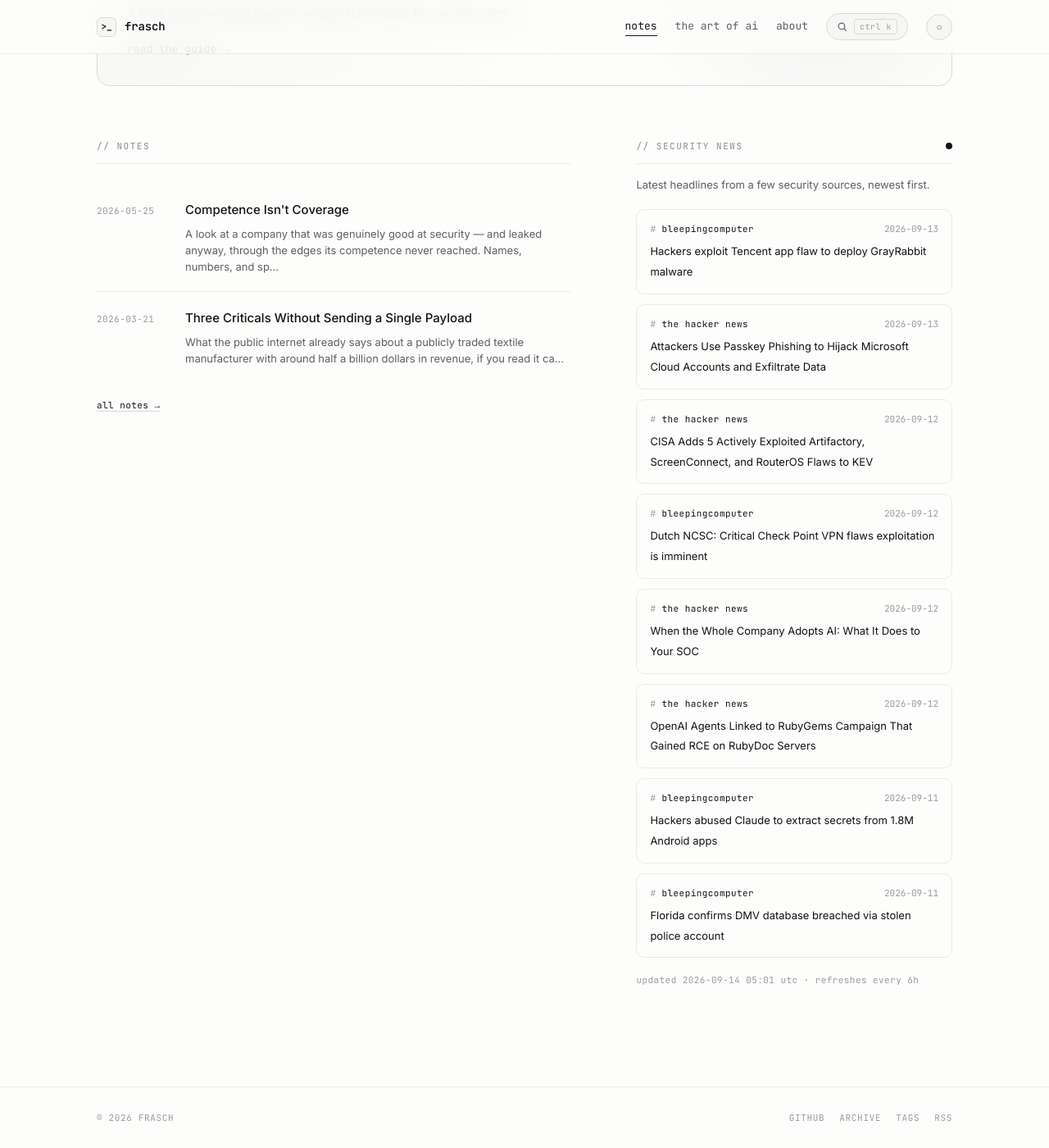
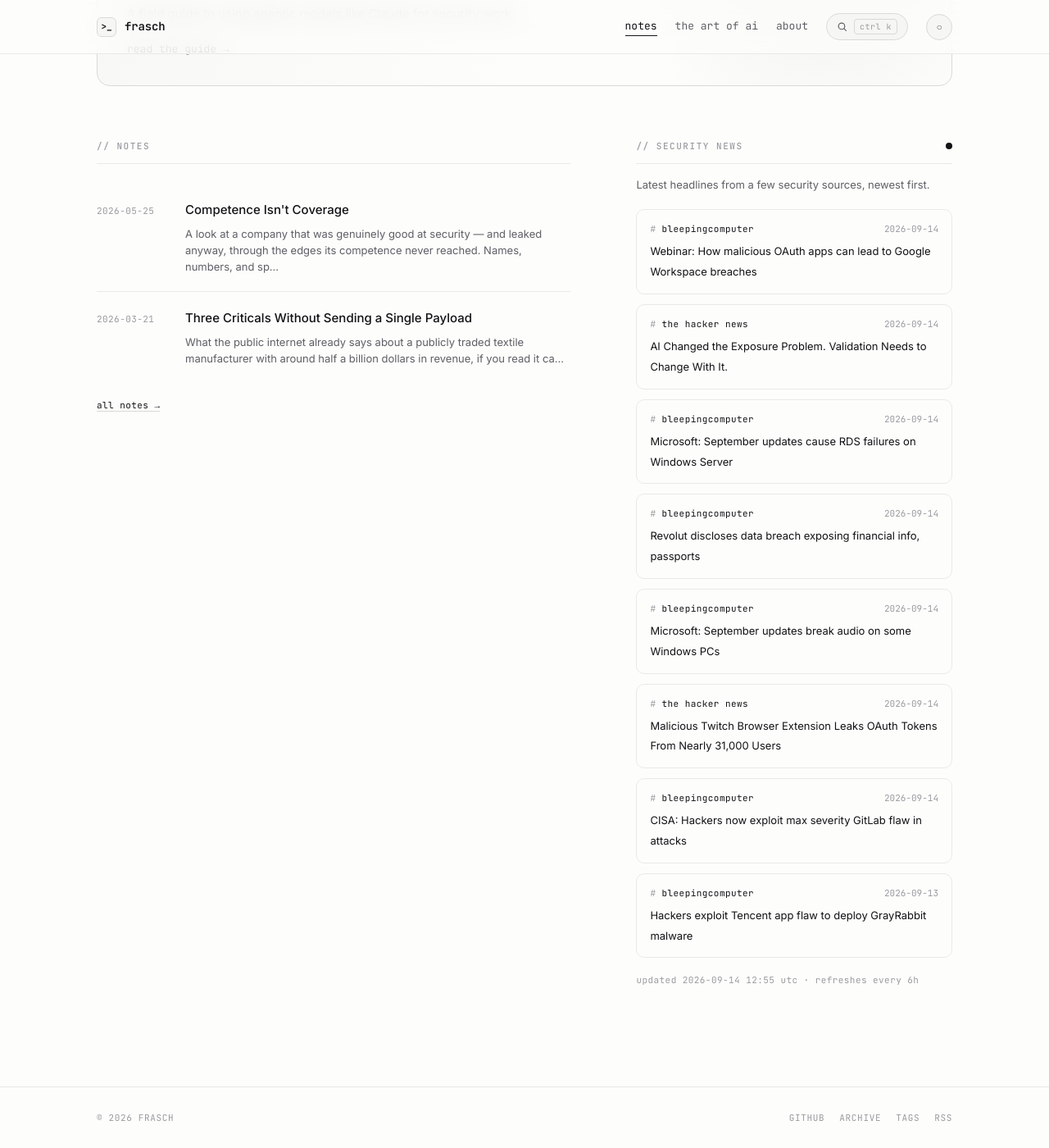
Before and after one commit to whoisfrasch/frasch, a Jekyll site: the page built from index.html, in a window 1280 px wide and 1400 px high, scrolled down 615 px. Shown: the whole window at 82% size. Built offline with Jekyll 4.4.1, drawn with Linux system fonts in a browser that asks for light colours.

Commit message:
Refresh security news feed

```diff
--- a/_data/news.json
+++ b/_data/news.json
@@ -1,53 +1,53 @@
 {
-  "updated": "2026-09-14T05:01:59Z",
+  "updated": "2026-09-14T12:55:17Z",
   "items": [
+    {
+      "source": "bleepingcomputer",
+      "title": "Webinar: How malicious OAuth apps can lead to Google Workspace breaches",
+      "link": "https://www.bleepingcomputer.com/news/security/webinar-how-malicious-oauth-apps-can-lead-to-google-workspace-breaches/",
+      "date": "2026-09-14T12:15:23Z"
+    },
+    {
+      "source": "the hacker news",
+      "title": "AI Changed the Exposure Problem. Validation Needs to Change With It.",
+      "link": "https://thehackernews.com/2026/09/ai-changed-exposure-problem-validation.html",
+      "date": "2026-09-14T11:58:00Z"
+    },
+    {
+      "source": "bleepingcomputer",
+      "title": "Microsoft: September updates cause RDS failures on Windows Server",
+      "link": "https://www.bleepingcomputer.com/news/microsoft/microsoft-september-updates-cause-rds-failures-on-windows-server/",
+      "date": "2026-09-14T09:50:25Z"
+    },
+    {
+      "source": "bleepingcomputer",
+      "title": "Revolut discloses data breach exposing financial info, passports",
+      "link": "https://www.bleepingcomputer.com/news/security/revolut-discloses-data-breach-exposing-financial-info-passports/",
+      "date": "2026-09-14T08:48:24Z"
+    },
+    {
+      "source": "bleepingcomputer",
+      "title": "Microsoft: September updates break audio on some Windows PCs",
+      "link": "https://www.bleepingcomputer.com/news/microsoft/microsoft-september-updates-break-audio-on-some-windows-pcs/",
+      "date": "2026-09-14T08:08:16Z"
+    },
+    {
+      "source": "the hacker news",
+      "title": "Malicious Twitch Browser Extension Leaks OAuth Tokens From Nearly 31,000 Users",
+      "link": "https://thehackernews.com/2026/09/malicious-twitch-browser-extension.html",
+      "date": "2026-09-14T07:24:39Z"
+    },
+    {
+      "source": "bleepingcomputer",
+      "title": "CISA: Hackers now exploit max severity GitLab flaw in attacks",
+      "link": "https://www.bleepingcomputer.com/news/security/cisa-hackers-now-exploit-max-severity-gitlab-flaw-in-attacks/",
+      "date": "2026-09-14T07:06:27Z"
+    },
     {
       "source": "bleepingcomputer",
       "title": "Hackers exploit Tencent app flaw to deploy GrayRabbit malware",
       "link": "https://www.bleepingcomputer.com/news/security/hackers-exploit-tencent-app-flaw-to-deploy-grayrabbit-malware/",
       "date": "2026-09-13T14:26:32Z"
-    },
-    {
-      "source": "the hacker news",
-      "title": "Attackers Use Passkey Phishing to Hijack Microsoft Cloud Accounts and Exfiltrate Data",
-      "link": "https://thehackernews.com/2026/09/attackers-use-passkey-phishing-to.html",
-      "date": "2026-09-13T10:11:48Z"
-    },
-    {
-      "source": "the hacker news",
-      "title": "CISA Adds 5 Actively Exploited Artifactory, ScreenConnect, and RouterOS Flaws to KEV",
-      "link": "https://thehackernews.com/2026/09/cisa-adds-5-actively-exploited.html",
-      "date": "2026-09-12T15:54:45Z"
-    },
-    {
-      "source": "bleepingcomputer",
-      "title": "Dutch NCSC: Critical Check Point VPN flaws exploitation is imminent",
-      "link": "https://www.bleepingcomputer.com/news/security/dutch-ncsc-critical-check-point-vpn-flaws-exploitation-is-imminent/",
-      "date": "2026-09-12T14:14:32Z"
-    },
-    {
-      "source": "the hacker news",
-      "title": "When the Whole Company Adopts AI: What It Does to Your SOC",
-      "link": "https://thehackernews.com/2026/09/when-whole-company-adopts-ai-what-it.html",
-      "date": "2026-09-12T10:24:44Z"
-    },
-    {
-      "source": "the hacker news",
-      "title": "OpenAI Agents Linked to RubyGems Campaign That Gained RCE on RubyDoc Servers",
-      "link": "https://thehackernews.com/2026/09/openai-agents-linked-to-rubygems.html",
-      "date": "2026-09-12T09:07:56Z"
-    },
-    {
-      "source": "bleepingcomputer",
-      "title": "Hackers abused Claude to extract secrets from 1.8M Android apps",
-      "link": "https://www.bleepingcomputer.com/news/security/hackers-abused-claude-to-extract-secrets-from-18m-android-apps/",
-      "date": "2026-09-11T20:19:09Z"
-    },
-    {
-      "source": "bleepingcomputer",
-      "title": "Florida confirms DMV database breached via stolen police account",
-      "link": "https://www.bleepingcomputer.com/news/security/florida-confirms-dmv-database-breached-via-stolen-police-account/",
-      "date": "2026-09-11T19:00:29Z"
     }
   ]
 }
```
